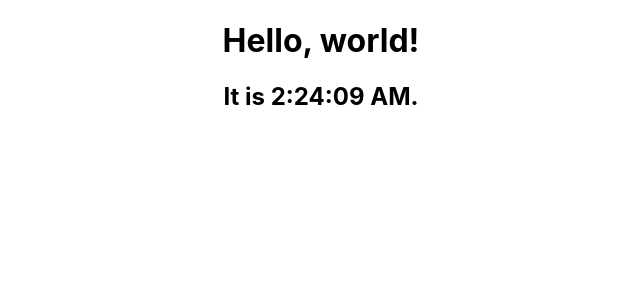
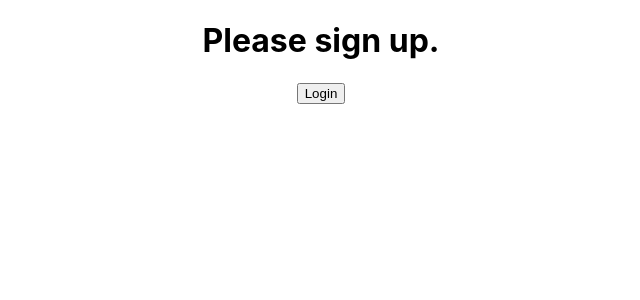
Before and after one commit to kotadd/react-lecture-materials, a React (Create React App) app: page / in a window 1280 px wide. Shown: the top 300 px of the page, without its empty margins (319-959 px from the left). Built offline with nearby package versions, Linux system fonts and the light colour scheme.

Commit message:
Add conditional-rendering example

```diff
--- a/src/App.js
+++ b/src/App.js
@@ -3,12 +3,13 @@
 
 import RoutingExample from './components/code-separation/routing-example';
 import HelloWorld from './components/main-concepts/hello-world.component';
-import Clock from './components/main-concepts/state-props-lifecycle.component';
+import Clock from './components/main-concepts/state-props-lifecycle/clock.component';
+import LoginControl from './components/main-concepts/conditional-rendering/login-control.component';
 
 function App() {
   return (
     <div className='App'>
-      <Clock />
+      <LoginControl />
     </div>
   );
 }
--- /dev/null
+++ b/src/components/main-concepts/conditional-rendering/login-control.component.jsx
@@ -0,0 +1,62 @@
+import React from 'react';
+
+function LoginButton(props) {
+  return <button onClick={props.onClick}>Login</button>;
+}
+
+function LogoutButton(props) {
+  return <button onClick={props.onClick}>Logout</button>;
+}
+
+function Greeting(props) {
+  const isLoggedIn = props.isLoggedIn;
+  if (isLoggedIn) {
+    return <UserGreeting />;
+  }
+  return <GuestGreeting />;
+}
+
+function UserGreeting(props) {
+  return <h1>Welcome back!</h1>;
+}
+
+function GuestGreeting(props) {
+  return <h1>Please sign up.</h1>;
+}
+
+class LoginControl extends React.Component {
+  constructor(props) {
+    super(props);
+    this.handleLoginClick = this.handleLoginClick.bind(this);
+    this.handleLogoutClick = this.handleLogoutClick.bind(this);
+    this.state = { isLoggedIn: false };
+  }
+
+  handleLoginClick() {
+    this.setState({ isLoggedIn: true });
+  }
+
+  handleLogoutClick() {
+    this.setState({ isLoggedIn: false });
+  }
+
+  render() {
+    const { isLoggedIn } = this.state;
+    let button;
+
+    if (isLoggedIn) {
+      button = <LogoutButton onClick={this.handleLogoutClick} />;
+    } else {
+      button = <LoginButton onClick={this.handleLoginClick} />;
+    }
+
+    return (
+      <div>
+        <Greeting isLoggedIn={isLoggedIn} />
+        {button}
+      </div>
+    );
+  }
+}
+
+export default LoginControl;
```
Also changed, not shown: src/components/main-concepts/state-props-lifecycle/clock.component.jsx (renamed from src/components/main-concepts/state-props-lifecycle.component.jsx).
